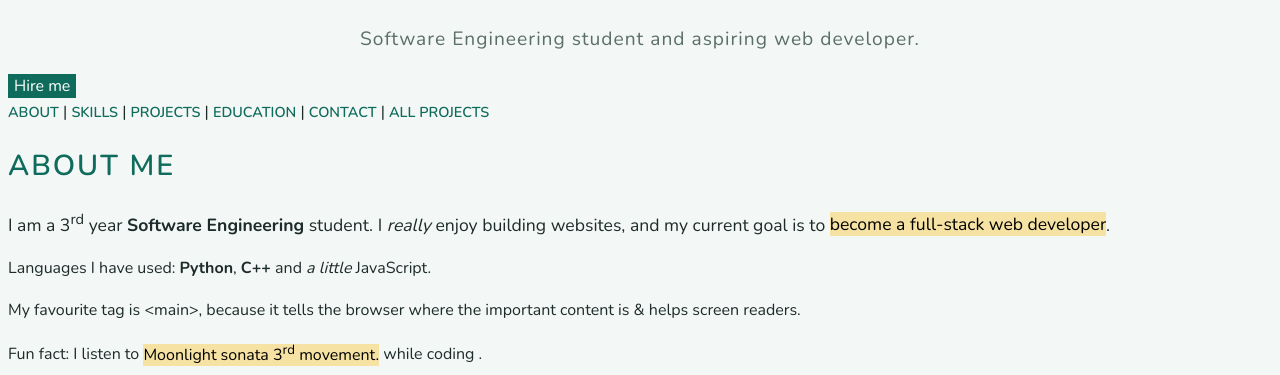
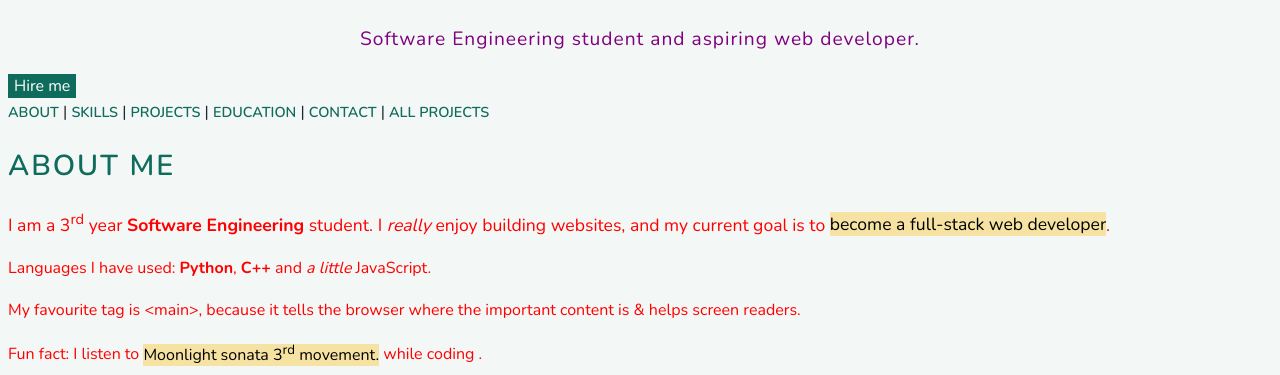
Before and after one commit to Alazar-w/Alazar-Portifolio, a plain HTML site: page index.html in a window 1280 px wide. Shown: the part 425-800 px from the top of the page. Drawn offline with nearby package versions, Linux system fonts and the light colour scheme.

Commit message:
Lab 17 Part E: add the three specificity test rules

```diff
--- a/css/style.css
+++ b/css/style.css
@@ -118,3 +118,7 @@ h2 + p {
 legend ~ label {
     font-weight: 600;
 }
+
+p { color: red; }                    /* 1 point   */
+header p { color: green; }           /* 2 points  */
+header .tagline { color: purple; }   /* 11 points */
```
